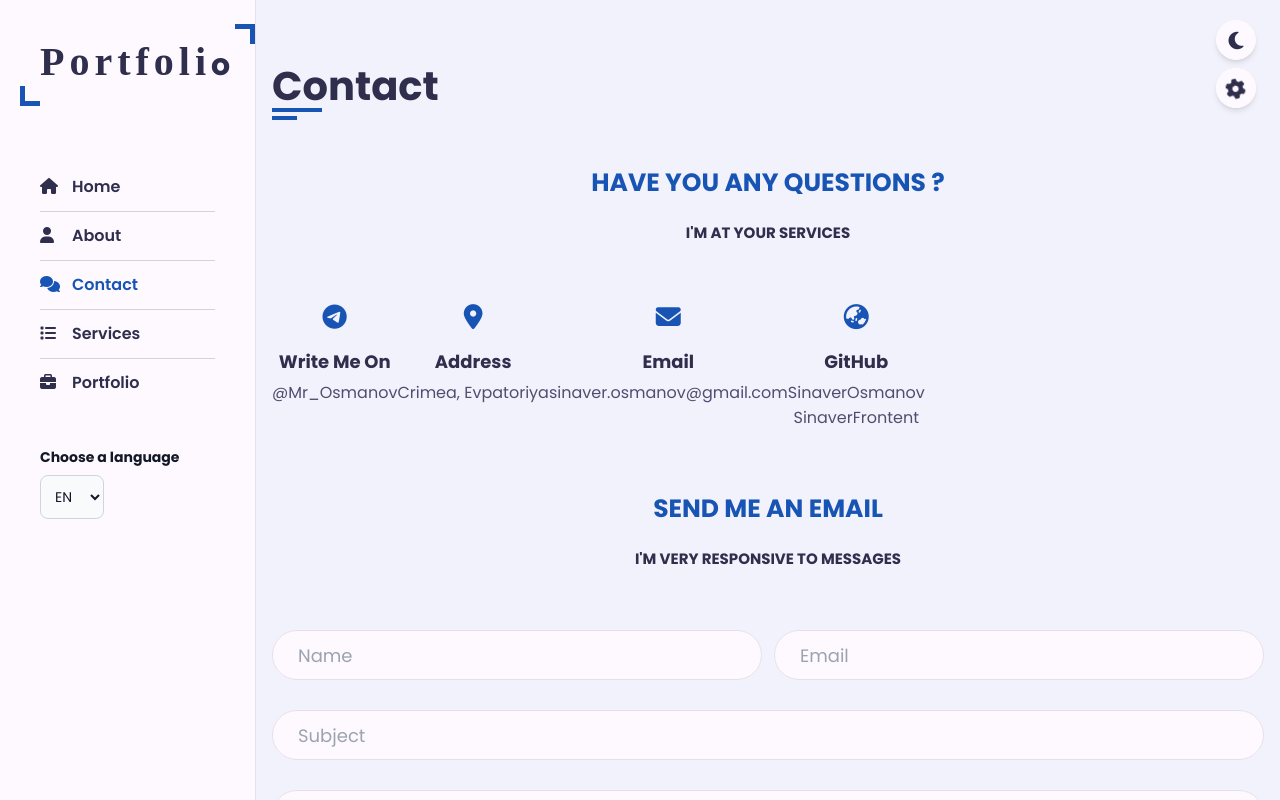
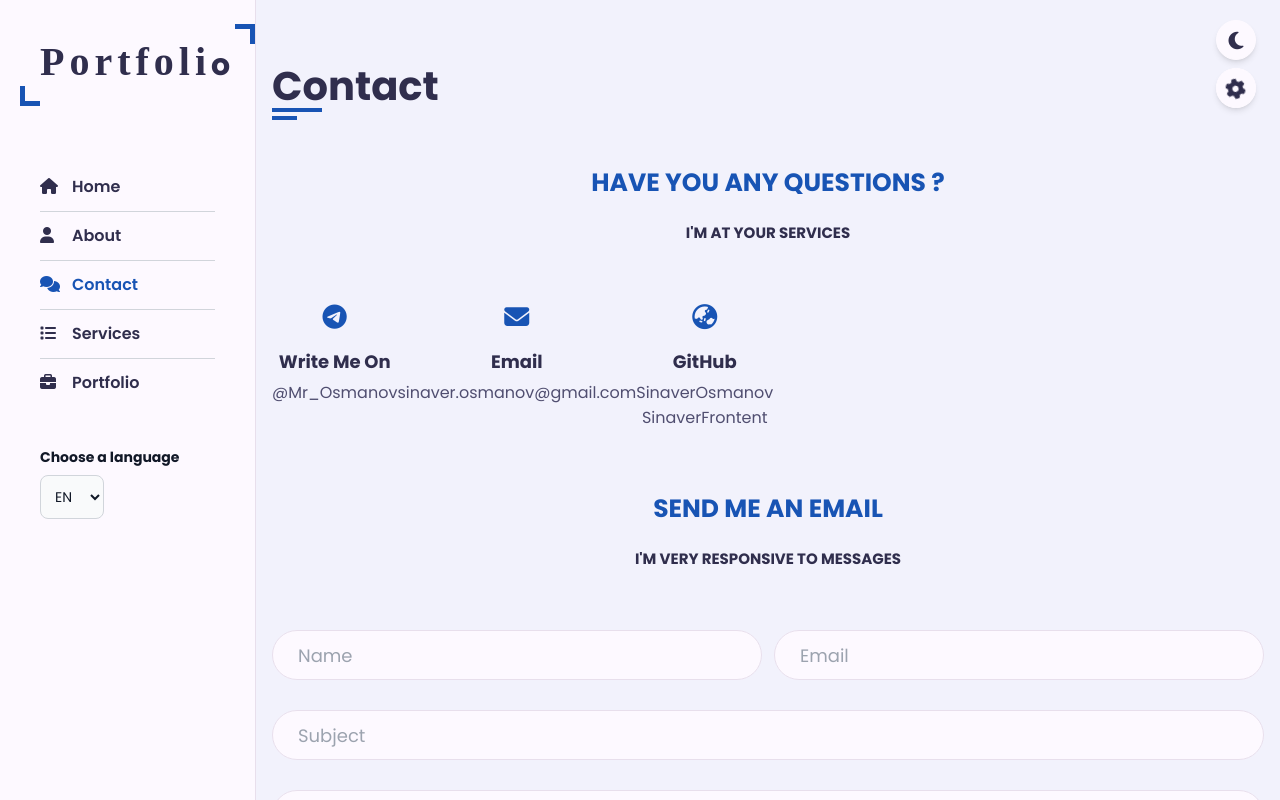
Before and after one commit to SinaverOsmanov/portfolio, a React (Vite) app: page /portfolio/contact in a window 1280 px wide. Shown: the top 800 px of the page. Built offline with nearby package versions, Linux system fonts and the light colour scheme; a web font is replaced by a local one.

Commit message:
fix: removed address & feat: added scroll aside

```diff
--- a/src/components/Navbar.tsx
+++ b/src/components/Navbar.tsx
@@ -39,7 +39,7 @@ export default function Navbar({ isOpen }: { isOpen: boolean }) {
             transition={{ duration: 1, bounce: false, type: 'spring', damping: 15, stiffness: 70 }}
             className={`aside z-50 ${
                 isOpen ? 'max-lg:translate-x-0' : 'max-lg:-translate-x-full'
-            }  w-64 flex fixed left-0 flex-col px-10 pt-12 h-full`}
+            }  w-64 flex fixed left-0 flex-col px-10 pt-12 h-full overflow-auto`}
         >
             <div className="text-lg text-center mb-20 logo">
                 <Link to="/">
--- a/src/components/Navigation.tsx
+++ b/src/components/Navigation.tsx
@@ -57,7 +57,7 @@ export default function Navigation() {
     // }, []);
 
     return (
-        <aside className={`fixed z-10 ${isOpenMenu ? 'max-lg:w-full h-full' : ''}`}>
+        <aside className={`fixed z-10 ${isOpenMenu ? 'max-lg:w-full top-0 bottom-0' : ''}`}>
             <NavigationButton onClick={() => handleOpenMenu(!isOpenMenu)}>{menuIconPath}</NavigationButton>
             <Navbar isOpen={isOpenMenu} />
             {isOpenMenu && (
--- a/src/pages/Contact.tsx
+++ b/src/pages/Contact.tsx
@@ -25,7 +25,7 @@ export default function Contact() {
                     <h4 className="contact-sub-title">{t('contact-page.contact-question-subtitle')}</h4>
                     <div className="row flex-wrap">
                         {/* Contact info item start  */}
-                        <div className="flex-custom-1/4 max-ls:flex-custom-1/2 max-md:flex-custom-full contact-info-item break-words">
+                        <div className="md:flex-custom-1/3 max-md:flex-custom-full contact-info-item break-words">
                             <div className="icon">
                                 <i className="fa fa-brands fa-telegram"></i>
                             </div>
@@ -39,16 +39,7 @@ export default function Contact() {
                         </div>
                         {/* Contact info item end  */}
                         {/* Contact info item start  */}
-                        <div className="flex-custom-1/4 max-ls:flex-custom-1/2 max-md:flex-custom-full contact-info-item break-words">
-                            <div className="icon">
-                                <i className="fa fa-map-marker-alt"></i>
-                            </div>
-                            <h4>{t('contact-page.services.address')}</h4>
-                            <p>Crimea, Evpatoriya</p>
-                        </div>
-                        {/* Contact info item end  */}
-                        {/* Contact info item start  */}
-                        <div className="flex-custom-1/4 max-ls:flex-custom-1/2 max-md:flex-custom-full contact-info-item break-words">
+                        <div className="md:flex-custom-1/3 max-md:flex-custom-full contact-info-item break-words">
                             <div className="icon">
                                 <i className="fa fa-envelope"></i>
                             </div>
@@ -62,7 +53,7 @@ export default function Contact() {
                         </div>
                         {/* Contact info item end  */}
                         {/* Contact info item start  */}
-                        <div className="flex-custom-1/4 max-ls:flex-custom-1/2 max-md:flex-custom-full contact-info-item break-words">
+                        <div className="md:flex-custom-1/3 max-md:flex-custom-full contact-info-item break-words">
                             <div className="icon">
                                 <i className="fa fa-globe-asia"></i>
                             </div>
```
